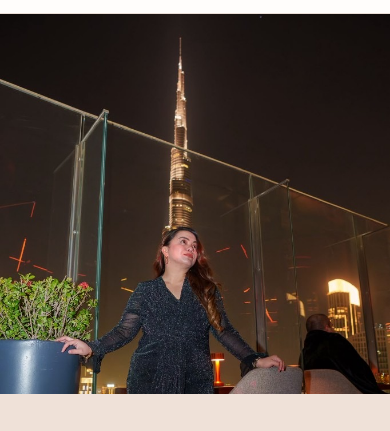
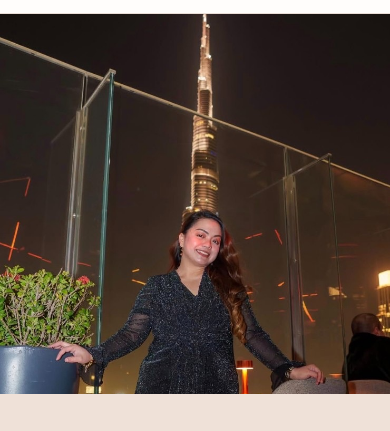
Before and after one commit to muhammadasim2104/maricrisdaily, a plain HTML site: page index.html in a window 390 px wide. Shown: the part 65-496 px from the top of the page. Drawn offline with nearby package versions, Linux system fonts and the light colour scheme; a web font is replaced by a local one.

Commit message:
Use the smiling rooftop photo so her face and the Burj stay in the hero.
Co-authored-by: Cursor <cursoragent@cursor.com>

```diff
--- a/css/home.css
+++ b/css/home.css
@@ -143,8 +143,9 @@ header {
 
 .hero-photo {
   height: 650px;
+  width: 100%;
   object-fit: cover;
-  object-position: center 10%;
+  object-position: center 32%;
 }
 
 .btn {
@@ -390,7 +391,7 @@ header {
   }
 
   .hero-photo {
-    height: 480px;
+    height: 640px;
     grid-row: 1;
   }
 
--- a/index.html
+++ b/index.html
@@ -54,7 +54,7 @@
         </div>
         <img
           class="hero-photo"
-          src="photos/burj-rooftop.jpg"
+          src="photos/burj-banner.jpg"
           alt="Mari Cris in a dark sparkly dress on a night rooftop, with the lit Burj Khalifa behind her"
         />
       </section>
```
Also changed, not shown: photos/burj-banner.jpg (added).
